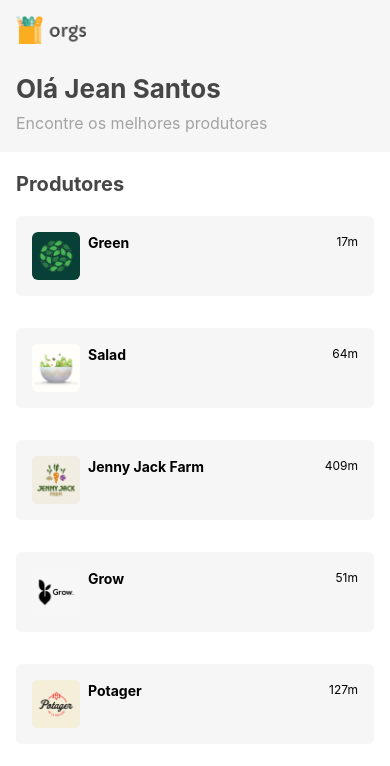
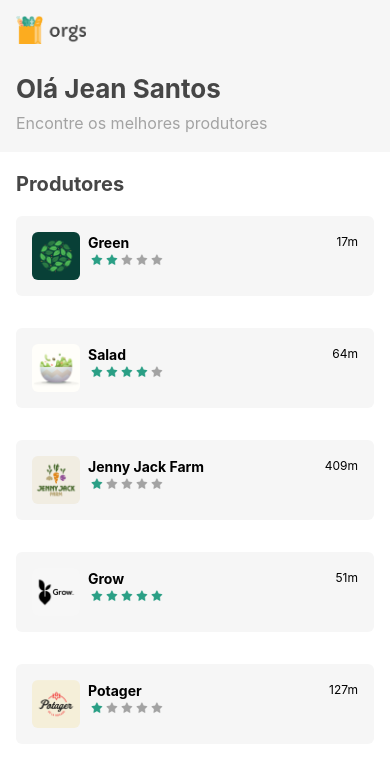
Before and after one commit to Dev-JeanSantos/org_hooks, a React Native app: screen / in a window 390 px wide. Shown: the top 766 px of the page. Built offline with nearby package versions, Linux system fonts and the light colour scheme.

Commit message:
implementação de componetização das estrelas

```diff
--- /dev/null
+++ b/src/componentes/Estrelas.js
@@ -0,0 +1,54 @@
+import React, {useState} from "react";
+import { Image, StyleSheet, TouchableOpacity, View } from "react-native";
+import estrela from "../assets/estrela.png";
+import estrelaCinza from "../assets/estrelaCinza.png";
+
+export default function Estrelas({
+    quantidade: quantidadeAntiga,
+    editavel = false,
+    grande = false
+}) {
+
+    const [quantidade, setQuantidade] = useState(quantidadeAntiga)
+    const estilos = estilosFuncao(grande);
+
+    const getImage = (index) => {
+        if (index < quantidade){
+            return estrela;
+        }
+        return estrelaCinza;
+    }
+
+    const RenderEstrelas = () => {
+        const listaEstrelas = [];
+
+        for (let i = 0; i < 5; i++) {
+            listaEstrelas.push(
+                <TouchableOpacity
+                key={i}
+                onPress={() => setQuantidade(i + 1)}
+                disabled={!editavel}
+                >
+                    <Image source={getImage(i)} style={estilos.estrela} />
+                </TouchableOpacity>
+            );
+        }
+        return listaEstrelas
+    }
+
+    return <View style={estilos.estrelas}>
+        <RenderEstrelas />
+    </View>
+}
+
+const estilosFuncao = (grande) => StyleSheet.create({
+    estrela: {
+        width: grande ? 36 : 12,
+        height: grande ? 36 : 12,
+        marginLeft: 3
+
+    },
+    estrelas: {
+        flexDirection: "row",
+    }
+})
--- a/src/telas/Home/componentes/produtor.js
+++ b/src/telas/Home/componentes/produtor.js
@@ -1,14 +1,25 @@
-import React from "react";
-import { Image, Text, View, StyleSheet } from "react-native";
+import React, { useState } from "react";
+import { Image, TouchableOpacity, Text, View, StyleSheet } from "react-native";
+import Estrelas from "../../../componentes/Estrelas";
 
 export default function Produtor({ nome, imagem, distancia, estrelas }) {
-    return <View style={estilos.cartao}>
-        <Image source={imagem} accessibilityLabel={nome} style={estilos.imagem}/>
-        <View  style={estilos.informacoes}>
-            <Text  style={estilos.nome}>{nome}</Text>
+    const [selecionado, setSelecionado] = useState(false)
+    return <TouchableOpacity style={estilos.cartao}
+    onPress={() =>setSelecionado(!selecionado)}
+    >
+        <Image source={imagem} accessibilityLabel={nome} style={estilos.imagem} />
+        <View style={estilos.informacoes}>
+            <View>
+                <Text style={estilos.nome}>{nome}</Text>
+                <Estrelas
+                    quantidade={estrelas}
+                    editavel={selecionado}
+                    grande={selecionado}
+                />
+            </View>
             <Text style={estilos.distancia}>{distancia}</Text>
         </View>
-    </View>
+    </TouchableOpacity>
 }
 
 const estilos = StyleSheet.create({
@@ -28,7 +39,7 @@
         marginLeft: 16,
     },
     informacoes: {
-        flex:   1,
+        flex: 1,
         flexDirection: "row",
         justifyContent: "space-between",
         marginLeft: 8,
@@ -44,4 +55,4 @@
         fontSize: 12,
         lineHeight: 19,
     }
-  })
+})
```
